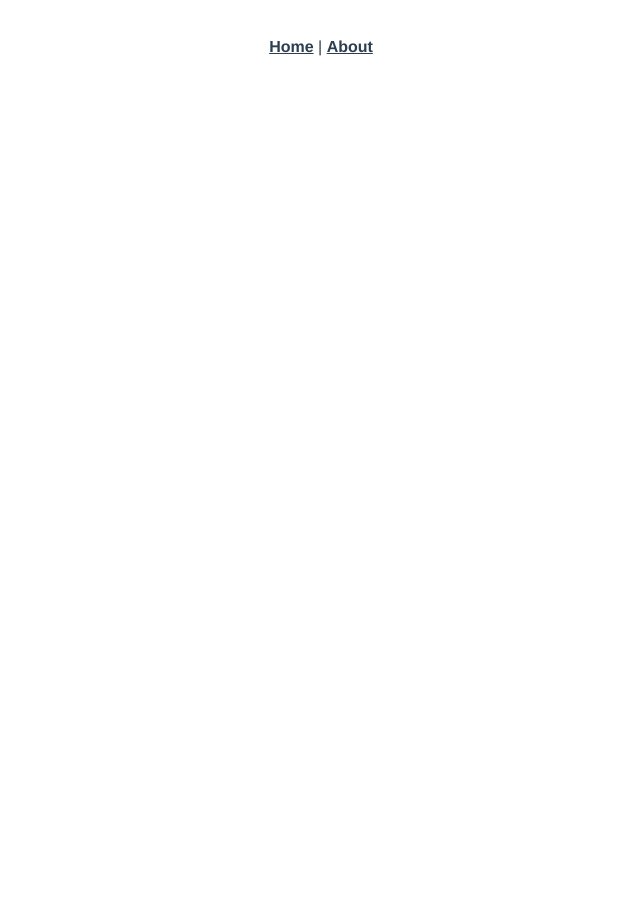
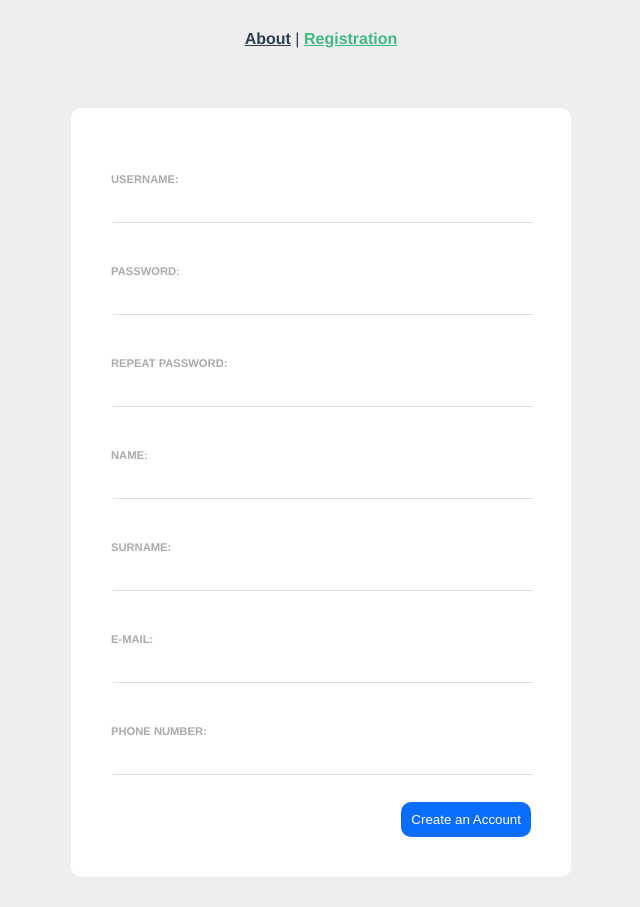
Before and after one commit to ZanJereb/VueJsAssessment, a Vue app in the folder vue-js-assessment/: page /#/registration in a window 1280 px wide. Before the commit this address had no page. Shown: the whole page, without its empty margins (319-959 px from the left). Before the commit the page ends 800 px from the top, so only its background shows below. Built offline with nearby package versions, Linux system fonts and the light colour scheme.

Commit message:
Created registration form
Created registration form, added it to router, removed homeView and helloworld component

```diff
--- a/vue-js-assessment/src/App.vue
+++ b/vue-js-assessment/src/App.vue
@@ -1,10 +1,16 @@
 <template>
   <nav>
-    <router-link to="/">Home</router-link> |
-    <router-link to="/about">About</router-link>
+    <router-link to="/">About</router-link> |
+    <router-link to="/registration">Registration</router-link>
   </nav>
   <router-view/>
 </template>
+
+<script>
+export default {
+  name: 'App',
+};
+</script>
 
 <style>
 #app {
@@ -14,17 +20,18 @@
   text-align: center;
   color: #2c3e50;
 }
-
 nav {
   padding: 30px;
 }
-
 nav a {
   font-weight: bold;
   color: #2c3e50;
 }
-
 nav a.router-link-exact-active {
   color: #42b983;
 }
+body {
+  margin: 0;
+  background: #eee;
+}
 </style>
--- a/vue-js-assessment/src/components/HelloWorld.vue
+++ /dev/null
@@ -1,60 +0,0 @@
-<template>
-  <div class="hello">
-    <h1>{{ msg }}</h1>
-    <p>
-      For a guide and recipes on how to configure / customize this project,<br>
-      check out the
-      <a href="https://cli.vuejs.org" target="_blank" rel="noopener">vue-cli documentation</a>.
-    </p>
-    <h3>Installed CLI Plugins</h3>
-    <ul>
-      <li><a href="https://github.com/vuejs/vue-cli/tree/dev/packages/%40vue/cli-plugin-babel" target="_blank" rel="noopener">babel</a></li>
-      <li><a href="https://github.com/vuejs/vue-cli/tree/dev/packages/%40vue/cli-plugin-router" target="_blank" rel="noopener">router</a></li>
-      <li><a href="https://github.com/vuejs/vue-cli/tree/dev/packages/%40vue/cli-plugin-vuex" target="_blank" rel="noopener">vuex</a></li>
-      <li><a href="https://github.com/vuejs/vue-cli/tree/dev/packages/%40vue/cli-plugin-eslint" target="_blank" rel="noopener">eslint</a></li>
-    </ul>
-    <h3>Essential Links</h3>
-    <ul>
-      <li><a href="https://vuejs.org" target="_blank" rel="noopener">Core Docs</a></li>
-      <li><a href="https://forum.vuejs.org" target="_blank" rel="noopener">Forum</a></li>
-      <li><a href="https://chat.vuejs.org" target="_blank" rel="noopener">Community Chat</a></li>
-      <li><a href="https://twitter.com/vuejs" target="_blank" rel="noopener">Twitter</a></li>
-      <li><a href="https://news.vuejs.org" target="_blank" rel="noopener">News</a></li>
-    </ul>
-    <h3>Ecosystem</h3>
-    <ul>
-      <li><a href="https://router.vuejs.org" target="_blank" rel="noopener">vue-router</a></li>
-      <li><a href="https://vuex.vuejs.org" target="_blank" rel="noopener">vuex</a></li>
-      <li><a href="https://github.com/vuejs/vue-devtools#vue-devtools" target="_blank" rel="noopener">vue-devtools</a></li>
-      <li><a href="https://vue-loader.vuejs.org" target="_blank" rel="noopener">vue-loader</a></li>
-      <li><a href="https://github.com/vuejs/awesome-vue" target="_blank" rel="noopener">awesome-vue</a></li>
-    </ul>
-  </div>
-</template>
-
-<script>
-export default {
-  name: 'HelloWorld',
-  props: {
-    msg: String,
-  },
-};
-</script>
-
-<!-- Add "scoped" attribute to limit CSS to this component only -->
-<style scoped>
-h3 {
-  margin: 40px 0 0;
-}
-ul {
-  list-style-type: none;
-  padding: 0;
-}
-li {
-  display: inline-block;
-  margin: 0 10px;
-}
-a {
-  color: #42b983;
-}
-</style>
--- /dev/null
+++ b/vue-js-assessment/src/components/RegistrationForm.vue
@@ -0,0 +1,152 @@
+<template>
+  <form>
+    <label for="username">
+      Username:
+      <input
+        v-model="userData.username"
+        id="username"
+        type="text"
+        required
+      />
+    </label>
+    <label for="password">
+      Password:
+      <input
+        v-model="userData.password"
+        id="password"
+        type="password"
+        required
+      />
+    </label>
+    <label for="repeatPassword">
+      Repeat password:
+      <input
+        v-model="userData.repeatPassword"
+        id="repeatPassword"
+        type="password"
+        required
+      />
+    </label>
+    <label for="name">
+      Name:
+      <input
+        v-model="userData.name"
+        id="name"
+        type="text"
+        required
+      />
+    </label>
+    <label for="surname">
+      Surname:
+      <input
+        v-model="userData.surname"
+        id="surname"
+        type="text"
+        required
+      />
+    </label>
+    <label for="email">
+      E-mail:
+      <input
+        v-model="userData.email"
+        id="email"
+        type="text"
+        required
+      />
+    </label>
+    <label for="phoneNumber">
+      Phone number:
+      <input
+        v-model="userData.phoneNumber"
+        id="phoneNumber"
+        type=""
+        required
+        @keypress="isNumber"
+      />
+    </label>
+    <div class="submit">
+      <button @click="createAccount">
+        Create an Account
+      </button>
+    </div>
+  </form>
+</template>
+
+<script>
+import { defineComponent, reactive } from 'vue';
+
+export default defineComponent({
+  name: 'RegustrationForm',
+
+  setup() {
+    const userData = reactive({
+      username: '',
+      password: '',
+      repeatPassword: '',
+      name: '',
+      surname: '',
+      email: '',
+      phoneNumber: '',
+    });
+
+    function createAccount() {
+
+    }
+
+    // To prevent input of any other character that arent number or '+'
+    function isNumber($event) {
+      const keyCode = ($event.keyCode ? $event.keyCode : $event.which);
+      if (keyCode < 48 || keyCode > 57) {
+        $event.preventDefault();
+      }
+    }
+
+    return {
+      userData,
+      createAccount,
+      isNumber,
+    };
+  },
+});
+</script>
+
+<style>
+form {
+  max-width: 420px;
+  margin: 30px auto;
+  background: white;
+  text-align: left;
+  padding: 40px;
+  border-radius: 10px;
+}
+label {
+  color: #aaa;
+  display: inline-block;
+  margin: 25px 0 15px;
+  font-size: 0.7em;
+  text-transform: uppercase;
+  font-weight: bold;
+  width: 100%;
+}
+input {
+  display: block;
+  margin: 2px;
+  padding: 10px 6px;
+  width: 100%;
+  box-sizing: border-box;
+  border: none;
+  border-bottom: 1px solid #ddd;
+  color: #555;
+}
+button {
+  background: #0b6dff;
+  border: 0;
+  padding: 10px;
+  margin-top: 10px;
+  border-radius: 10px;
+  color: white;
+}
+.submit {
+  text-align: right;
+}
+</style>
--- a/vue-js-assessment/src/router/index.js
+++ b/vue-js-assessment/src/router/index.js
@@ -1,19 +1,18 @@
 import { createRouter, createWebHashHistory } from 'vue-router';
-import HomeView from '../views/HomeView.vue';
+
+import AboutView from '../views/AboutView.vue';
+import RegistrationView from '../views/RegistrationView.vue';
 
 const routes = [
   {
     path: '/',
-    name: 'home',
-    component: HomeView,
+    name: 'about',
+    component: AboutView,
   },
   {
-    path: '/about',
-    name: 'about',
-    // route level code-splitting
-    // this generates a separate chunk (about.[hash].js) for this route
-    // which is lazy-loaded when the route is visited.
-    component: () => import(/* webpackChunkName: "about" */ '../views/AboutView.vue'),
+    path: '/registration',
+    name: 'registration',
+    component: RegistrationView,
   },
 ];
 
--- a/vue-js-assessment/src/views/AboutView.vue
+++ b/vue-js-assessment/src/views/AboutView.vue
@@ -1,5 +1,13 @@
 <template>
-  <div class="about">
+  <div>
     <h1>This is an about page</h1>
   </div>
 </template>
+
+<script>
+import { defineComponent } from 'vue';
+
+export default defineComponent({
+  name: 'AboutView',
+});
+</script>
--- a/vue-js-assessment/src/views/HomeView.vue
+++ /dev/null
@@ -1,18 +0,0 @@
-<template>
-  <div class="home">
-    <img alt="Vue logo" src="../assets/logo.png">
-    <HelloWorld msg="Welcome to Your Vue.js App"/>
-  </div>
-</template>
-
-<script>
-// @ is an alias to /src
-import HelloWorld from '@/components/HelloWorld.vue';
-
-export default {
-  name: 'HomeView',
-  components: {
-    HelloWorld,
-  },
-};
-</script>
--- /dev/null
+++ b/vue-js-assessment/src/views/RegistrationView.vue
@@ -0,0 +1,16 @@
+<template>
+  <registration-form />
+</template>
+
+<script>
+import { defineComponent } from 'vue';
+import RegistrationForm from '../components/RegistrationForm.vue';
+
+export default defineComponent({
+  name: 'RegistrationView',
+
+  components: {
+    RegistrationForm,
+  },
+});
+</script>
```
